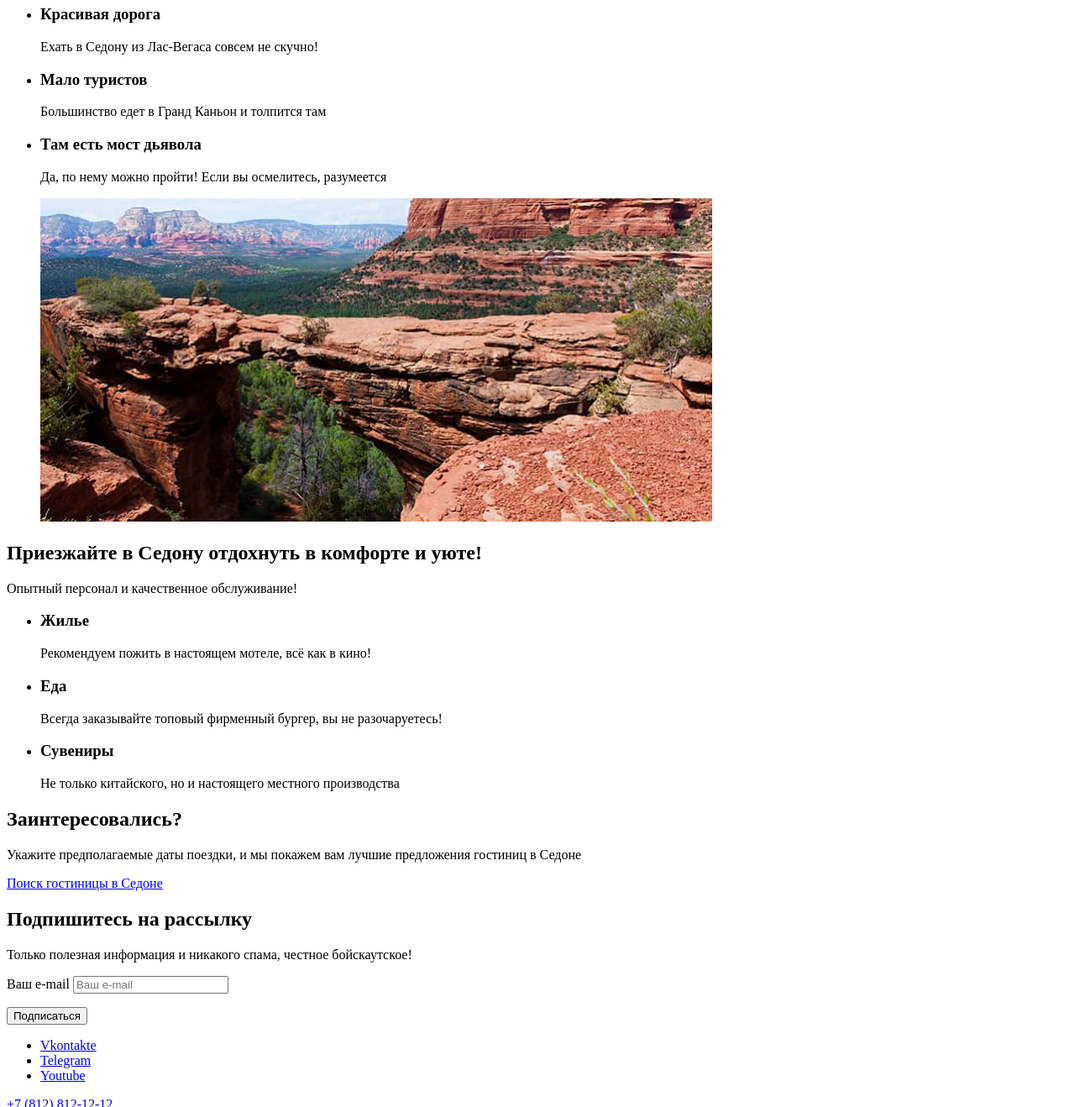
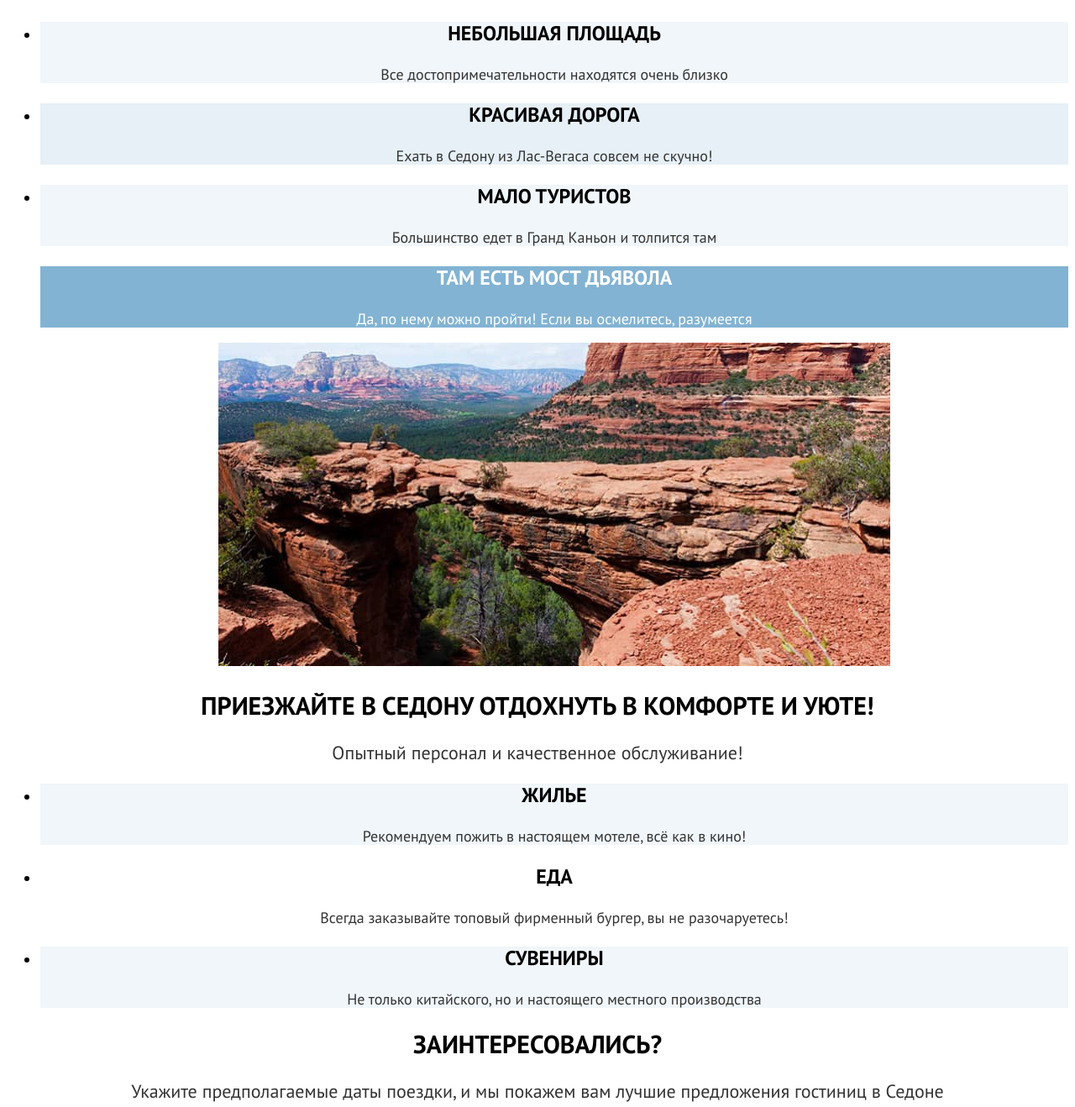
Before and after one commit to htmlacademy-htmlcss/2159811-sedona-38, a plain HTML site: page index.html in a window 1280 px wide. Shown: the part 1302-2620 px from the top of the page at 84% size. Drawn offline with Linux system fonts and the light colour scheme.

Commit message:
стилизует index

```diff
--- a/catalog.html
+++ b/catalog.html
@@ -3,6 +3,7 @@
   <head>
     <meta charset="utf-8">
     <title>HTML Academy: Седона</title>
+    <link rel="stylesheet" href="styles/styles.css">
   </head>
   <body>
     <header class="page-header">
--- a/index.html
+++ b/index.html
@@ -3,6 +3,7 @@
   <head>
     <meta charset="utf-8">
     <title>HTML Academy: Седона</title>
+    <link rel="stylesheet" href="styles/styles.css">
   </head>
   <body>
     <header class="page-header">
@@ -53,76 +54,92 @@
       </section>
 
       <section class="adantages-of-sedona">
-        <h2 class="title advantages-title">
+        <h2 class="section-title advantages-title">
         Седона — небольшой городок в Аризоне, заслуживающий большего!
         </h2>
-        <p class="explanation advantages-explanation">
-          Рассмотрим причины, по которым Седона круче, чем Гранд-Каньон!
+        <p class="section-explanation advantages-explanation">
+        Рассмотрим причины, по которым Седона круче, чем Гранд-Каньон!
         </p>
         <ul class="advantages-list">
           <li class="advantages-items accent">
-            <h3 class="item real-town">Настоящий городок</h3>
-            <p class="description adventages-description">Седона — не аттракцион для туристов, там течёт своя жизнь</p>
+            <div class="real-town">
+              <h3 class="item-title">Настоящий городок</h3>
+              <p class="ad-description adventages-description accent">Седона — не аттракцион для туристов, там течёт своя жизнь</p>
+            </div>
             <img class="town-views" src="images/town.jpg" width="800" height="385" alt="Настоящий американский городок.">
           </li>
           <li class="advantages-items">
-            <h3 class="item small-area">Небольшая площадь</h3>
-            <p class="description adventages-description">Все достопримечательности находятся очень близко</p>
+            <div class="small-area">
+            <h3 class="item-title">Небольшая площадь</h3>
+            <p class="ad-description adventages-description">Все достопримечательности находятся очень близко</p>
+            </div>
           </li>
           <li class="advantages-items">
-            <h3 class="item nice-road">Красивая дорога</h3>
-            <p class="description adventages-description">Ехать в Седону из Лас-Вегаса совсем не скучно!</p>
+            <div class="nice-road">
+              <h3 class="item-title">Красивая дорога</h3>
+              <p class="ad-description adventages-description">Ехать в Седону из Лас-Вегаса совсем не скучно!</p>
+            </div>
           </li>
           <li class="advantages-items">
-            <h3 class="item few tourists">Мало туристов</h3>
-            <p class="description adventages-description">Большинство едет в Гранд Каньон и толпится там</p>
+            <div class="few-tourists">
+              <h3 class="item-title">Мало туристов</h3>
+              <p class="ad-description adventages-description">Большинство едет в Гранд Каньон и толпится там</p>
+            </div>
           </li>
           <li class="advantages-items accent">
-            <h3 class="item devil-bridge">Там есть мост дьявола</h3>
-            <p class="description adventages-description">Да, по нему можно пройти! Если вы осмелитесь, разумеется</p>
+            <div class="devil-bridge">
+              <h3 class="item-title accent">Там есть мост дьявола</h3>
+              <p class="ad-description adventages-description accent">Да, по нему можно пройти! Если вы осмелитесь, разумеется</p>
+            </div>
             <img class="town-views" src="images/bridge.jpg" width="800" height="385" alt="Мост дьявола.">
           </li>
         </ul>
       </section>
 
       <section class="conditions-of-sedona">
-        <h2 class="title conditions-title">
+        <h2 class="section-title conditions-title">
         Приезжайте в Седону отдохнуть в комфорте и уюте!
         </h2>
-         <p class="explanation conditions-explanation">
+         <p class="section-explanation conditions-explanation">
           Опытный персонал и качественное обслуживание!
         </p>
         <ul class="conditions-list">
           <li class="conditions-item">
-            <h3 class="item accomodation">Жилье</h3>
-            <p class="description conditions-description">Рекомендуем пожить в настоящем мотеле, всё как в кино!</p>
+            <div class="accomodation">
+              <h3 class="item-title">Жилье</h3>
+              <p class="ad-description conditions-description">Рекомендуем пожить в настоящем мотеле, всё как в кино!</p>
+            </div>
           </li>
           <li class="conditions-item">
-            <h3 class="item food">Еда</h3>
-            <p class="description food-description">Всегда заказывайте топовый фирменный бургер, вы не разочаруетесь!</p>
+            <div class="food">
+              <h3 class="item-title">Еда</h3>
+              <p class="ad-description food-description">Всегда заказывайте топовый фирменный бургер, вы не разочаруетесь!</p>
+            </div>
           </li>
           <li class="conditions-item">
-            <h3 class="item souvenirs">Сувениры</h3>
-            <p class="description souvenirs-description">Не только китайского, но и настоящего местного производства</p>
+            <div class="souvenirs">
+              <h3 class="item-title">Сувениры</h3>
+              <p class="ad-description souvenirs-description">Не только китайского, но и настоящего местного производства</p>
+            </div>
           </li>
          </ul>
       </section>
 
       <section class="invitation-of-sedona">
-        <h2 class="title invitation-title">
+        <h2 class="section-title invitation-title">
         Заинтересовались?
         </h2>
-        <p class="explanation invitation-explanation">
+        <p class="section-explanation invitation-explanation">
         Укажите предполагаемые даты поездки, и мы покажем вам лучшие предложения гостиниц в Седоне
         </p>
         <a class="hotels-button wanted-button" href="catalog.html">Поиск гостиницы в Седоне</a>
       </section>
 
       <section class="mail-of-sedona">
-        <h2 class="title mail-title accent">
+        <h2 class="section-title mail-title accent">
         Подпишитесь на рассылку
         </h2>
-        <p class="explanation mail-explanation accent">
+        <p class="section-explanation mail-explanation accent">
         Только полезная информация и никакого спама, честное бойскаутское!
         </p>
         <form class="subscribe-form" action="https://echo.htmlacademy.ru" method="post">
@@ -162,7 +179,6 @@
             <img class="logo" src="images/footer/html-academy.svg" alt="Логотип htmlacademy.">
             <span class="visually-hidden">htmlacademy</span>
           </a>
-
         </div>
       </section>
     </footer>
--- /dev/null
+++ b/styles/styles.css
@@ -0,0 +1,121 @@
+@font-face {
+  font-family: "PT Sans";
+  font-style: normal;
+  font-weight: 400;
+  src: url("../fonts/ptsans-400.woff2") format("woff2");
+  font-display: swap;
+}
+
+@font-face {
+  font-family: "PT Sans";
+  font-style: normal;
+  font-weight: 700;
+  src: url("../fonts/ptsans-700.woff2") format("woff2");
+  font-display: swap;
+}
+
+body {
+  font-family: "PT Sans", sans-serif;
+  font-size: 18px;
+  font-style: normal;
+  font-weight: 400;
+  line-height: 23px;
+  color: #000000;
+  background-color: #ffffff;
+  text-align: center;
+}
+
+
+.navigation-link {
+  font-size: 20px;
+  font-style: normal;
+  font-weight: 700;
+  line-height: 24px;
+  color: #000000;
+  text-decoration: none;
+}
+
+.wanted-button {
+  font-weight: 700;
+  line-height: 20px;
+  text-transform: uppercase;
+  color: #ffffff;
+  background-color: #756157;
+}
+
+.hero {
+  background-image: url("../images/header/index-background.jpg");
+  background-size: 100% auto;
+}
+
+.small-area, .few-tourists {
+  background-color: rgba(131, 179, 211, 0.12);
+}
+
+.real-town, .devil-bridge {
+  background-color: #82b3d3;
+}
+
+.nice-road {
+  background-color: rgba(131, 179, 211, 0.2);
+}
+
+.accomodation, .souvenirs {
+  background-color: rgba(131, 179, 211, 0.12);
+}
+
+.section-title {
+  font-size: 30px;
+  font-weight: 700;
+  line-height: 36px;
+  text-transform: uppercase;
+}
+
+.section-explanation {
+  font-size: 22px;
+  font-weight: 400;
+  line-height: 26px;
+  color: #333333;
+}
+
+.item-title {
+  font-size: 24px;
+  font-weight: 700;
+  line-height: 28px;
+  text-transform: uppercase;
+}
+
+.ad-description {
+  line-height: 21px;
+  color: #333333;
+}
+
+.mail-of-sedona {
+  background-image: url("../images/footer/landscape-blure.jpg");
+  background-size: 100% auto;
+}
+
+.phone {
+  color: #000000;
+  text-decoration: none;
+  font-size: 40px;
+  line-height: 40px;
+  text-transform: uppercase;
+}
+
+.subscribe-button {
+  background-color: #82b3d3;
+}
+
+.accent {
+  color: #ffffff;
+  }
+
+.your-email {
+  font-family: inherit;
+  color: rgba(0, 0, 0, 0.6);
+  background-color: #ffffff;
+  font-weight: 400;
+  font-size: 18px;
+  line-height: 24px;
+}
```
